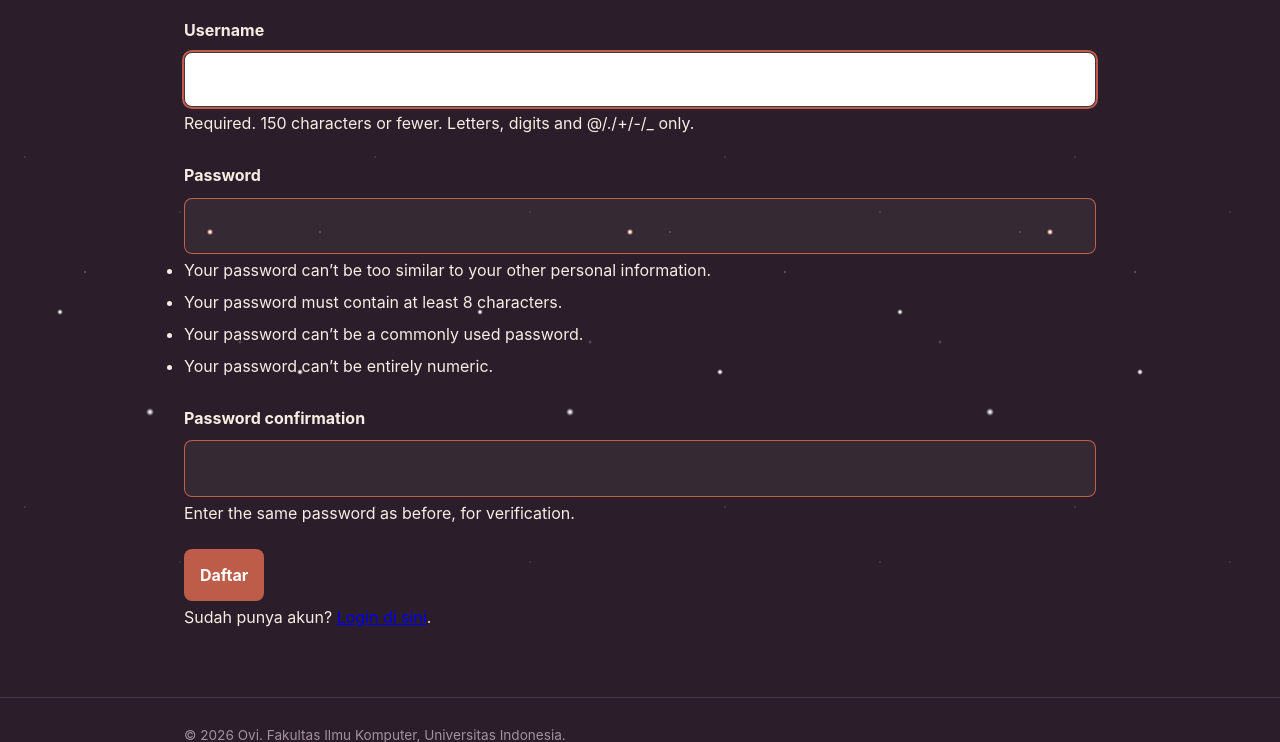
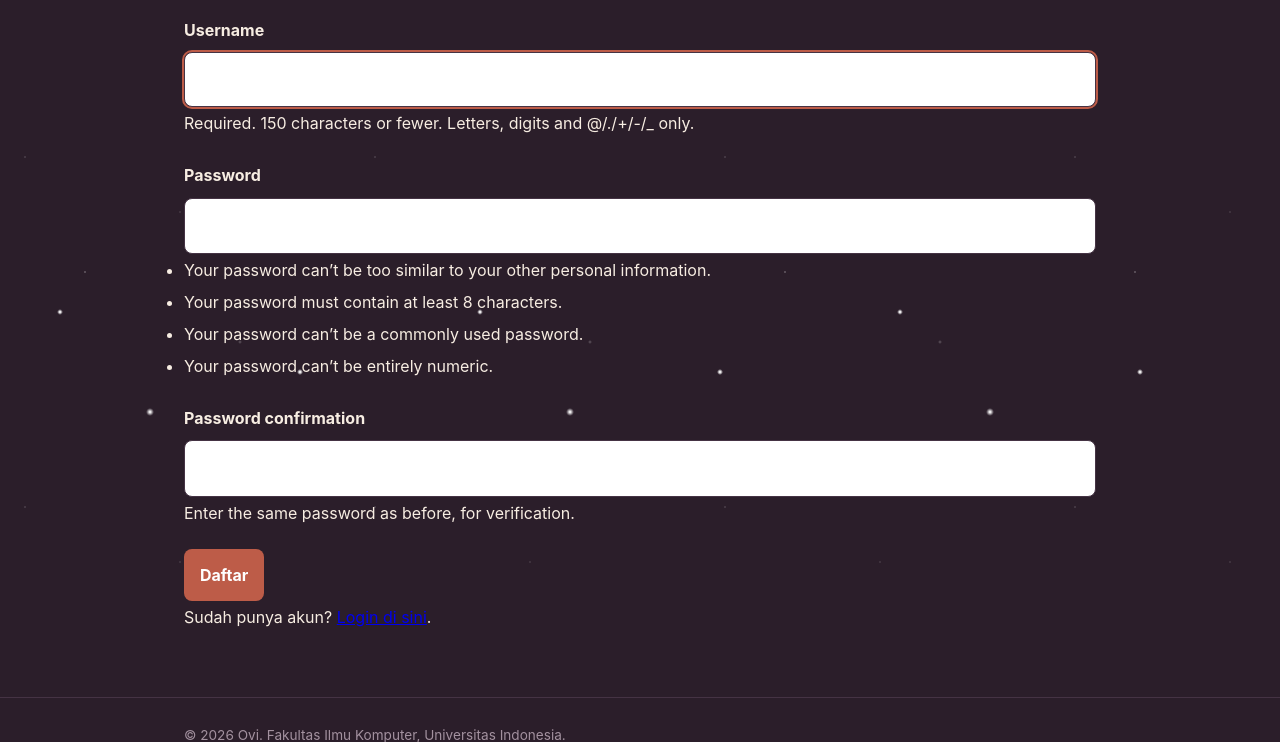
Before and after one commit to nzakyahovi/myportofolio, a Django app: page /register/ in a window 1280 px wide. Shown: the part 228-970 px from the top of the page. Run offline with Django 5.2, Linux system fonts and the light colour scheme.

Commit message:
refactor(ui): polish CSS rules and clean up code formatting

```diff
--- a/main/models.py
+++ b/main/models.py
@@ -27,7 +27,7 @@ class Education(models.Model):
 
     id = models.UUIDField(primary_key=True, default=uuid.uuid4, editable=False)
     degree = models.CharField(max_length=50)
-    institution = models.CharField(max_length=255)
+    institution = models.CharField(max_length=255, null=True)
     field_of_study = models.CharField(max_length=255)
     start_year = models.DateTimeField(blank=True, null=True)
     end_year = models.DateTimeField(blank=True, null=True)
--- a/static/css/style.css
+++ b/static/css/style.css
@@ -471,19 +471,34 @@ h1, .brand {
     display: block;
     margin-bottom: 0.4rem;
     font-weight: 700;
+    color: var(--ink);
 }
 
 .form-group input,
-.form-group textarea {
+.form-group textarea,
+.form-group select {
     width: 100%;
     box-sizing: border-box;
-    padding: 0.7rem;
-    border: 1px solid var(--accent);
+    padding: 0.7rem 0.85rem;
+    border: 1px solid var(--line);
     border-radius: var(--radius);
-    background-color: rgba(255, 255, 255, 0.05);
-    color: var(--ink);
+    background-color: #ffffff;
+    color: #000000;
     font: inherit;
     transition: border-color 0.2s ease, outline-color 0.2s ease;
+}
+
+.form-group input::placeholder,
+.form-group textarea::placeholder {
+    color: #555;
+    opacity: 1;
+}
+
+.form-group input:focus,
+.form-group textarea:focus,
+.form-group select:focus {
+    outline: 2px solid var(--accent);
+    border-color: var(--accent);
 }
 
 .form-group input:focus,
@@ -548,9 +563,8 @@ h1, .brand {
     font-size: 0.8rem;
 }
 
-/* =========================================================
-   PERBAIKAN TOTAL: INPUT PENCARIAN (FORCE FULL WIDTH & TEKS HITAM PEKAT)
-   ========================================================= */
+/*
+   PERBAIKAN TOTAL: INPUT PENCARIAN (FORCE FULL WIDTH & TEKS HITAM PEKAT) */
 
 /* 1. Container Pencarian */
 .project-search,
@@ -925,7 +939,6 @@ input::placeholder {
         text-align: center;
     }
 }
-.experience-search__input { border: 4px solid lime !important; }
 
 .star-form {
     display: inline;
--- a/templates/education.html
+++ b/templates/education.html
@@ -100,7 +100,7 @@ function formatYear(isoString) {
 
 // Membuat elemen card education
 function buildEducationCardElement(item) {
-    const edu = item.fields;
+    const education = item.fields;
     const eduId = item.pk;
 
     const articleElement = document.createElement('article');
--- a/templates/experience.html
+++ b/templates/experience.html
@@ -95,7 +95,7 @@ function displayPageSection(state) {
 
 // Membuat elemen card experience
 function buildExperienceCardElement(item) {
-    const exp = item.fields;
+    const experience = item.fields;
     const expId = item.pk;
 
     const articleElement = document.createElement('article');
--- a/templates/experience_form.html
+++ b/templates/experience_form.html
@@ -1,14 +1,14 @@
 {% extends "base.html" %}
 
 {% block meta %}
-    <title>Add Experience' - {{ name }}</title>
+    <title>Add Experience- {{ name }}</title>
 {% endblock meta %}
 
 {% block content %}
     <main>
         <section class="experience-section">
             <div class="container">
-                <h1>Add New Experience'</h1>
+                <h1>Add New Experience</h1>
                 <form method="post"
                       action="{% url 'main:create_experience' %}"
                       class="experience'-form">
@@ -23,7 +23,7 @@
                         </div>
                     {% endfor %}
                     <button type="submit" class="button">Tambah experience'</button>
-                    <a href="{% url 'main:show_experience'' %}" class="button button-secondary">Batal</a>
+                    <a href="{% url 'main:show_experience'%}" class="button button-secondary">Batal</a>
                 </form>
             </div>
         </section>
```
Also changed, not shown: templates/education_form copy.html (deleted, +0 -31 lines), README.md, static/css/README.md.
